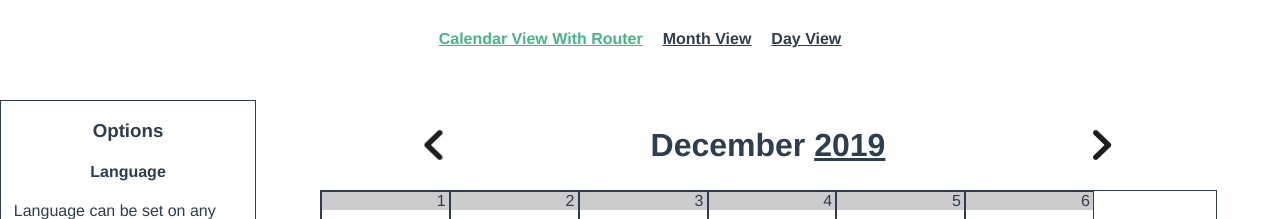
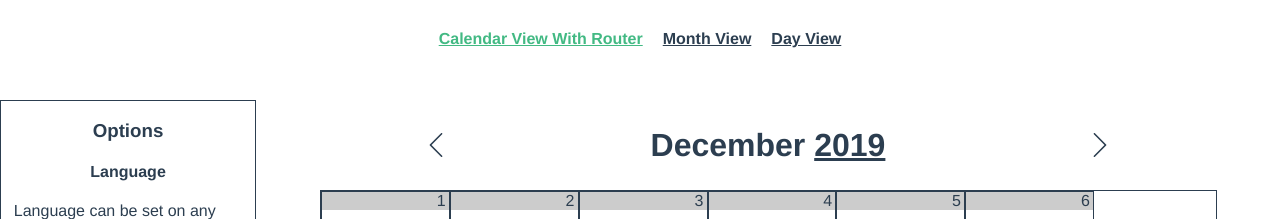
Before and after one commit to HCLarsen/vue-calendar, a Vue app: page /#/calendar/2019/12 in a window 1280 px wide. Shown: the top 219 px of the page. Built offline with nearby package versions, Linux system fonts and the light colour scheme.

Commit message:
Revise arrow buttons

```diff
--- /dev/null
+++ b/src/components/Arrow.vue
@@ -0,0 +1,16 @@
+<template>
+  <svg viewBox="0 0 256 256">
+    <path d="M76.8,217.6c0-1.637,0.625-3.274,1.875-4.524L163.75,128L78.675,42.925c-2.5-2.5-2.5-6.55,0-9.05s6.55-2.5,9.05,0  l89.601,89.6c2.5,2.5,2.5,6.551,0,9.051l-89.601,89.6c-2.5,2.5-6.55,2.5-9.05,0C77.425,220.875,76.8,219.237,76.8,217.6z"/>
+  </svg>
+</template>
+
+<script>
+export default {
+}
+</script>
+
+<style scoped>
+  svg {
+    fill: currentColor;
+  }
+</style>
--- a/src/components/Header.vue
+++ b/src/components/Header.vue
@@ -1,13 +1,8 @@
 <script>
-  import arrow from '@/assets/next-arrow.png';
+  import Arrow from '@/components/Arrow.vue';
 
   export default {
     name: 'Header',
-    data() {
-      return {
-        arrow
-      }
-    },
     props: {
       day: {
         type: Number,
@@ -32,6 +27,9 @@
         type: Boolean,
         default: false,
       }
+    },
+    components: {
+      Arrow,
     },
     computed: {
       monthName() {
@@ -140,12 +138,12 @@
       return (
         <nav>
           <router-link to={ this.previous } class={`previous`}>
-            <img src={arrow}/>
+            <Arrow/>
           </router-link>
           <h1 class="date">{ components }</h1>
           <router-link to={ this.next } class={`next`}>
-            <img src={arrow}/>
-          </router-link>
+            <Arrow/>
+        </router-link>
         </nav>
       );
     },
@@ -171,16 +169,21 @@
   }
 
   .previous, .next {
+    color: inherit;
     display: inline;
     height: 2em;
   }
 
-  .previous > img {
+  .previous > svg {
     height: 100%;
     transform: scaleX(-1);
   }
 
-  .next > img {
+  .next > svg {
     height: 100%;
-}
+  }
+
+  svg {
+    fill: currentColor;
+  }
 </style>
--- a/src/views/MonthView.vue
+++ b/src/views/MonthView.vue
@@ -31,15 +31,8 @@
 
 import Header from '@/components/Header.vue';
 
-import arrow from '@/assets/next-arrow.png';
-
 export default {
   name: "MonthView",
-  data() {
-    return {
-      arrow
-    }
-  },
   props: {
     month: {
       type: Number,
--- a/src/views/YearView.vue
+++ b/src/views/YearView.vue
@@ -23,15 +23,8 @@
   import Header from '@/components/Header.vue';
   import Month from '@/components/Month.vue';
 
-  import arrow from '@/assets/next-arrow.png';
-
   export default {
     name: "YearView",
-    data() {
-      return {
-        arrow
-      }
-    },
     props: {
       year: {
         type: Number
```
Also changed, not shown: package.json (+9 -9 lines), src/assets/next-arrow.png (deleted), 1 other file (tests, documents, lock files or other folders).
